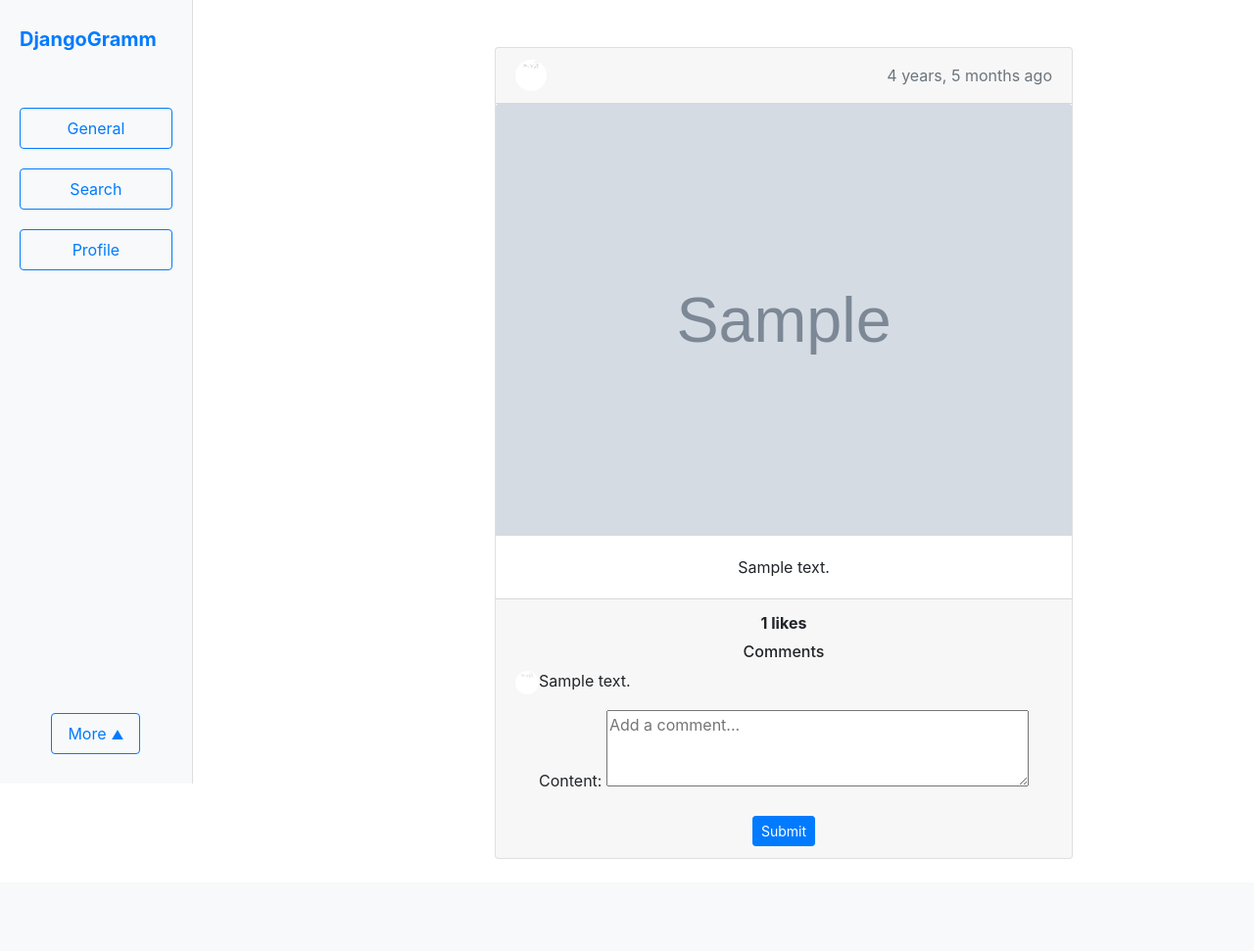
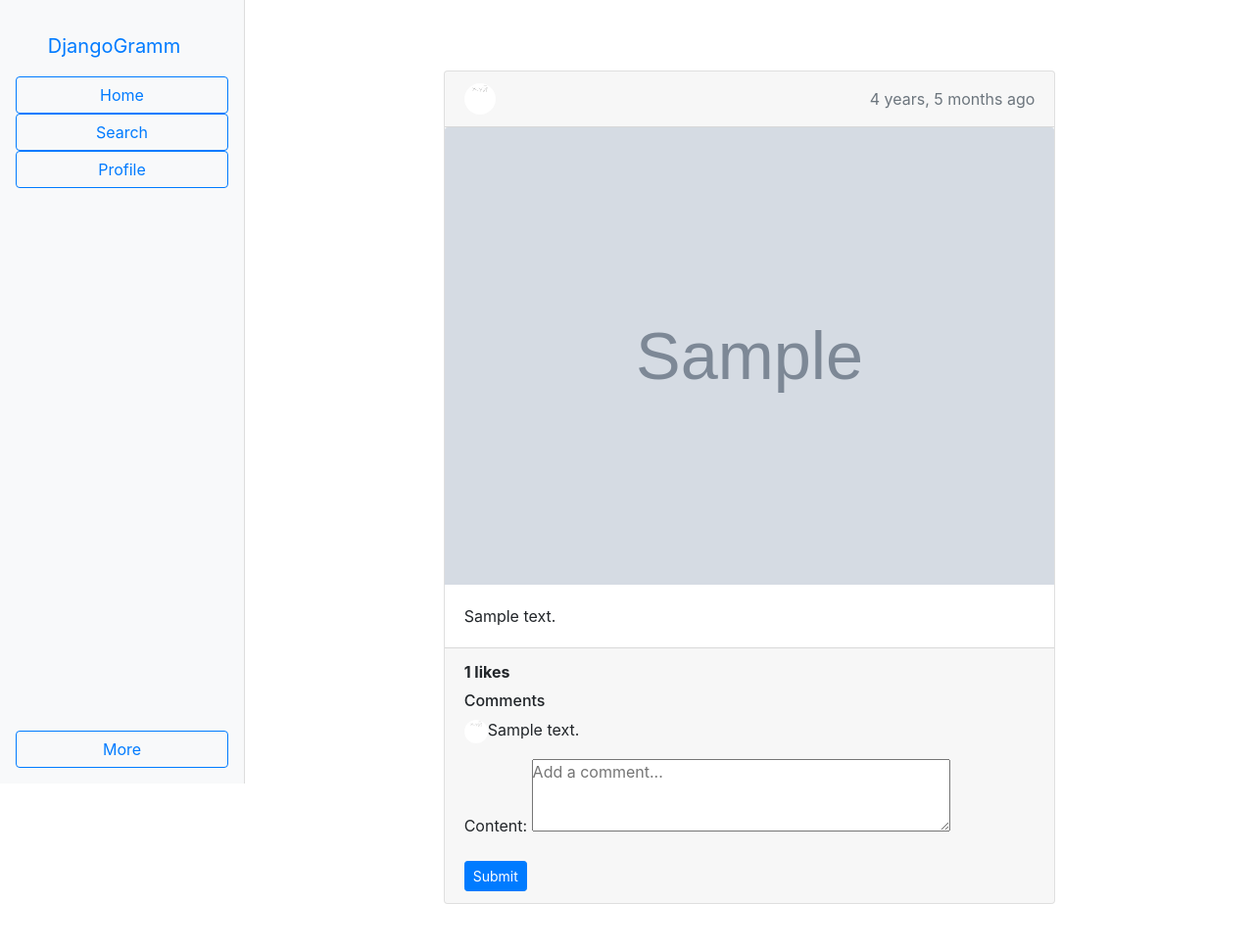
Before and after one commit to AlexanderVVasilenko/djangoGramm, a Django app: page / in a window 1280 px wide. Shown: the whole page at 98% size. Before the commit the page ends 877 px from the top, so only its background shows below. Run offline with Django 5.2, Linux system fonts and the light colour scheme; a user stored in the database is signed in; tables that the repository leaves empty hold one stand-in row (values such as "Sample post"); grey boxes marked "Sample" are stand-in pictures; some libraries are stand-ins or nearby versions.

Commit message:
writing sidebar. TODO: fix dropup meny

```diff
--- a/static/app_authorised.css
+++ b/static/app_authorised.css
@@ -1,56 +1,45 @@
 .sidebar {
-    height: 100vh;
-    position: fixed;
-    top: 0;
-    left: 0;
-    padding: 20px;
     background-color: #f8f9fa;
     border-right: 1px solid #ddd;
-    display: flex;
-    flex-direction: column;
-    align-items: center;
 }
-.sidebar .nav-link {
-    margin: 10px 0;
-    width: 100%;
-    text-align: center;
+.dropup-toggle {
+    cursor: pointer;
 }
-.sidebar .navbar-brand {
-    margin-bottom: 40px;
-    font-weight: bold;
+.dropup-menu {
+    position: absolute;
+    bottom: 50px;
+    left: 50%;
+    right: 0;
+    margin-left: auto;
+    margin-right: auto;
+    transform: translateX(-50%);
+    box-shadow: 0 8px 16px rgba(0,0,0,0.2);
+    border-radius: 5px;
+    z-index: 1000;
+    top: -100%;
+    width: calc(100% - 2rem);
+    padding: 0;
+    margin-bottom: 0;
 }
 .dropup-container {
-    position: relative;
-    display: inline-block;
+    width: 100%;
 }
-.dropup-toggle::after {
-    content: '\25B2'; /* Upward arrow */
-    margin-left: 5px;
-    font-size: 0.8em;
+
+.dropup-menu button {
+    width: 100%;
 }
-.dropup-menu {
-    display: none;
-    position: absolute;
-    bottom: 100%;
-    left: 0;
-    background-color: #f8f9fa;
-    min-width: 160px;
-    border: 1px solid #ddd;
-    box-shadow: 0 8px 16px 0 rgba(0,0,0,0.2);
-    z-index: 1;
+
+.dropup-menu a {
+    padding: .375rem .75rem;
+    margin: 0;
 }
-.dropup-menu a {
-    color: black;
-    padding: 12px 16px;
-    text-decoration: none;
-    display: block;
+
+.nav-link {
+    padding: .375rem .75rem;
 }
-.dropup-menu a:hover {
-    background-color: #ddd;
+
+* {
+  margin: 0;
+  padding: 0;
+  box-sizing: border-box;
 }
-input[type="checkbox"] {
-    display: none;
-}
-input[type="checkbox"]:checked ~ .dropup-menu {
-    display: block;
-}
--- a/templates/base.html
+++ b/templates/base.html
@@ -9,9 +9,7 @@
     {% endblock %}
 </head>
 <body>
-    <div class="container-fluid">
-        {% block content %}
-        {% endblock %}
-    </div>
+    {% block content %}
+    {% endblock %}
 </body>
 </html>
--- a/templates/base_authorised.html
+++ b/templates/base_authorised.html
@@ -8,30 +8,33 @@
 {% endblock %}
 
 {% block content %}
-    <div class="row row-cols-1">
+    <script>
+        function toggleDropup() {
+            var dropupMenu = document.querySelector('.dropup-menu');
+            dropupMenu.classList.toggle('d-none');
+        }
+    </script>
+    <div class="d-flex">
         {% if request.user.is_authenticated %}
-        <div class="col-md-3">
-            <div class="sidebar">
-                <a class="navbar-brand" href="{% url "home" %}">DjangoGramm</a>
-                <a href="{% url "home" %}" class="nav-link btn btn-outline-primary">General</a>
-                <a href="#" class="nav-link btn btn-outline-primary">Search</a>
-                <a href="{% url 'profile' pk=request.user.username %}" class="nav-link btn btn-outline-primary">Profile</a>
-                <div class="dropup-container mt-auto">
-                    <label class="nav-link btn btn-outline-primary dropup-toggle" for="more-options">More</label>
-                    <input type="checkbox" id="more-options">
-                    <div class="dropup-menu">
-                        <a href="{% url 'settings' %}">Edit Profile</a>
-                        <a href="{% url 'logout' %}">Logout</a>
+            <div class="sidebar d-flex flex-column justify-content-between position-fixed" style="width: 250px; height: 100vh;">
+                <div class="p-3">
+                    <a class="navbar-brand d-block p-3 text-center" href="{% url "home" %}">DjangoGramm</a>
+                    <a href="{% url "home" %}" class="nav-link btn btn-outline-primary d-block w-100 text-center">Home</a>
+                    <a href="#" class="nav-link btn btn-outline-primary d-block w-100 text-center">Search</a>
+                    <a href="{% url 'profile' pk=request.user.username %}" class="nav-link btn btn-outline-primary d-block w-100 text-center">Profile</a>
+                </div>
+                <div class="dropup-container dropdown p-3 text-center position-relative">
+                    <button class="nav-link btn btn-outline-primary d-block w-100 text-center dropup-toggle" onclick="toggleDropup()">More</button>
+                    <div class="dropup-menu bg-light d-none">
+                        <a href="{% url 'settings' %}" class="d-block py-1 btn btn-outline-primary">Edit Profile</a>
+                        <a href="{% url 'logout' %}" class="d-block py-1 btn btn-outline-primary">Logout</a>
                     </div>
                 </div>
             </div>
-        </div>
-        <div class="col-md-9">
-            <div class="sub-content text-center">
+            <div class="content-container flex-grow-1 p-4" style="margin-left: 250px;">
                 {% block sub_content %}
                 {% endblock %}
             </div>
-        </div>
         {% endif %}
     </div>
 {% endblock %}
```
Also changed, not shown: feed/templates/feed/post.html (line endings or trailing spaces).
